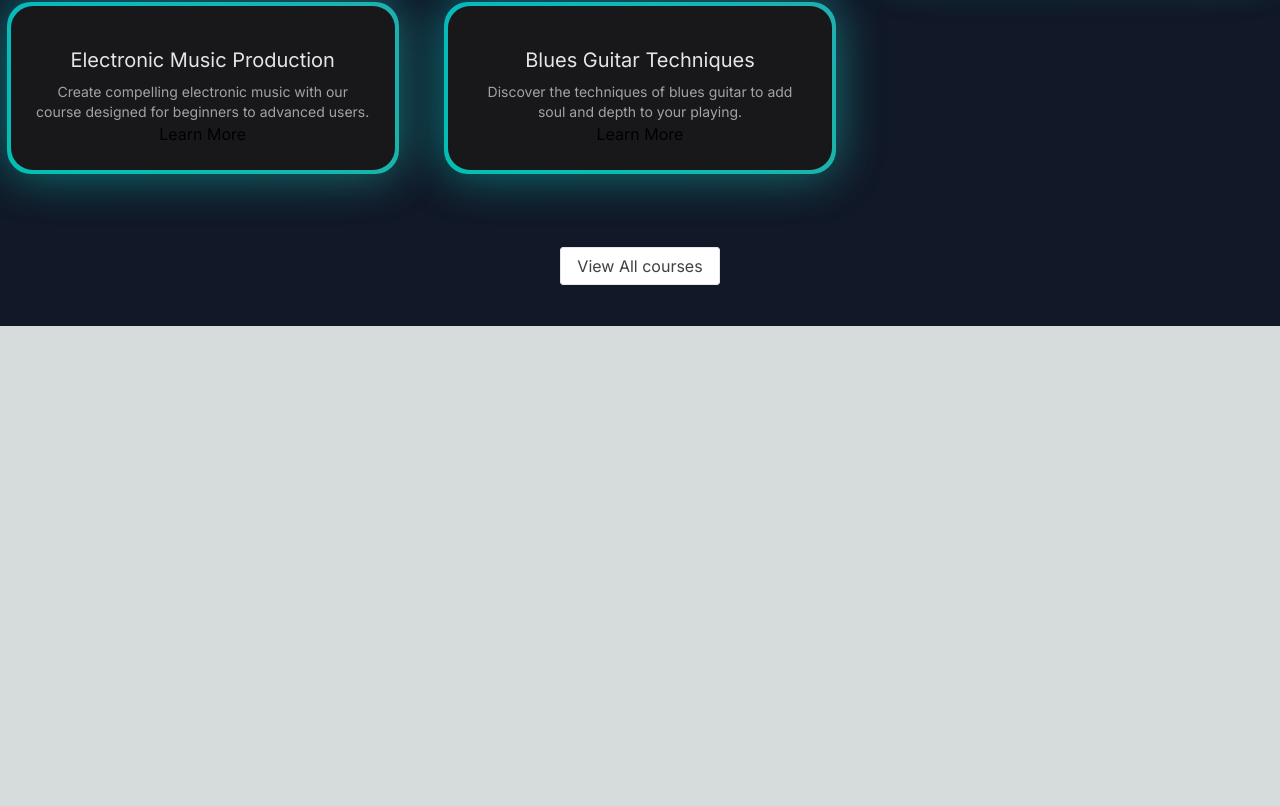
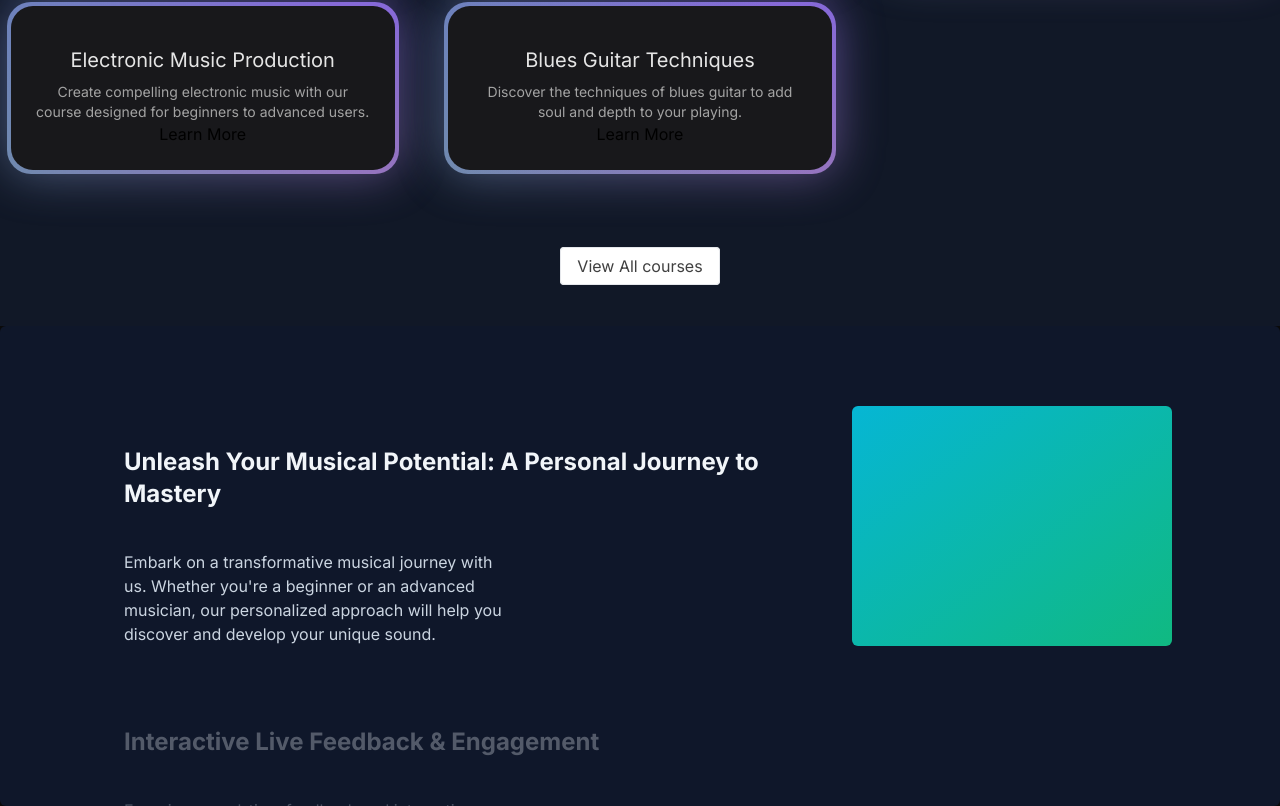
Before and after one commit to aditya-k-maurya/music-nextjs, a Next.js app: page / in a window 1280 px wide. Shown: the part 1022-1828 px from the top of the page. Before the commit the page ends 1348 px from the top, so only its background shows below. Built offline with nearby package versions, Linux system fonts and the light colour scheme.

Commit message:
whyChooseUs section

```diff
--- a/src/app/page.tsx
+++ b/src/app/page.tsx
@@ -1,11 +1,13 @@
 import FeaturedCourses from "@/components/FeaturedCourses";
 import HeroSection from "@/components/HeroSection";
+import WhyChooseUs from "@/components/WhyChooseUs";
 
 export default function Home() {
   return (
     <main className="min-h-screen bg-black/[0.96] antialiased bg-grid-white/[0.02]">
       <HeroSection />
-      <FeaturedCourses/>
+      <FeaturedCourses />
+      <WhyChooseUs/>
     </main>
   );
 }
--- /dev/null
+++ b/src/components/WhyChooseUs.tsx
@@ -0,0 +1,37 @@
+"use client"
+import React from 'react'
+import { StickyScroll } from './ui/sticky-scroll-reveal';
+
+const musicSchoolContent = [
+	{
+		title: "Unleash Your Musical Potential: A Personal Journey to Mastery",
+		description:
+			"Embark on a transformative musical journey with us. Whether you're a beginner or an advanced musician, our personalized approach will help you discover and develop your unique sound.",
+	},
+	{
+		title: "Interactive Live Feedback & Engagement",
+		description:
+			"Experience real-time feedback and interactive engagement with our expert instructors. Get personalized tips and guidance during live sessions to accelerate your learning process.",
+	},
+	{
+		title: "Innovative Curriculum Tailored for You",
+		description:
+			"Stay ahead of the curve with our cutting-edge curriculum. Designed by industry professionals, our courses are constantly updated to include the latest trends and techniques in music.",
+	},
+	{
+		title: "Endless Learning Opportunities",
+		description:
+			"Explore a world of musical possibilities with our extensive course offerings. From beginner to advanced levels, our diverse programs ensure that there's always something new to learn.",
+	},
+];
+
+
+const WhyChooseUs = () => {
+  return (
+    <div>
+      <StickyScroll content={musicSchoolContent}></StickyScroll>
+    </div>
+  )
+}
+
+export default WhyChooseUs
--- /dev/null
+++ b/src/components/ui/sticky-scroll-reveal.tsx
@@ -0,0 +1,108 @@
+"use client";
+import React, { useEffect, useRef, useState } from "react";
+import { useMotionValueEvent, useScroll } from "framer-motion";
+import { motion } from "framer-motion";
+import { cn } from "@/utils/cn";
+
+export const StickyScroll = ({
+	content,
+	contentClassName,
+}: {
+	content: {
+		title: string;
+		description: string;
+		content?: React.ReactNode | any;
+	}[];
+	contentClassName?: string;
+}) => {
+	const [activeCard, setActiveCard] = React.useState(0);
+	const ref = useRef<any>(null);
+	const { scrollYProgress } = useScroll({
+		// uncomment line 22 and comment line 23 if you DONT want the overflow container and want to have it change on the entire page scroll
+		// target: ref
+		container: ref,
+		offset: ["start start", "end start"],
+	});
+	const cardLength = content.length;
+
+	useMotionValueEvent(scrollYProgress, "change", (latest) => {
+		const cardsBreakpoints = content.map((_, index) => index / cardLength);
+		const closestBreakpointIndex = cardsBreakpoints.reduce(
+			(acc, breakpoint, index) => {
+				const distance = Math.abs(latest - breakpoint);
+				if (distance < Math.abs(latest - cardsBreakpoints[acc])) {
+					return index;
+				}
+				return acc;
+			},
+			0
+		);
+		setActiveCard(closestBreakpointIndex);
+	});
+
+	const backgroundColors = [
+		"var(--slate-900)",
+		"var(--black)",
+		"var(--neutral-900)",
+	];
+	const linearGradients = [
+		"linear-gradient(to bottom right, var(--cyan-500), var(--emerald-500))",
+		"linear-gradient(to bottom right, var(--pink-500), var(--indigo-500))",
+		"linear-gradient(to bottom right, var(--orange-500), var(--yellow-500))",
+	];
+
+	const [backgroundGradient, setBackgroundGradient] = useState(
+		linearGradients[0]
+	);
+
+	useEffect(() => {
+		setBackgroundGradient(linearGradients[activeCard % linearGradients.length]);
+	}, [activeCard]);
+
+	return (
+		<motion.div
+			animate={{
+				backgroundColor: backgroundColors[activeCard % backgroundColors.length],
+			}}
+			className="h-[30rem] overflow-y-auto flex justify-center relative space-x-10 rounded-md p-10"
+			ref={ref}>
+			<div className="div relative flex items-start px-4">
+				<div className="max-w-2xl">
+					{content.map((item, index) => (
+						<div key={item.title + index} className="my-20">
+							<motion.h2
+								initial={{
+									opacity: 0,
+								}}
+								animate={{
+									opacity: activeCard === index ? 1 : 0.3,
+								}}
+								className="text-2xl font-bold text-slate-100">
+								{item.title}
+							</motion.h2>
+							<motion.p
+								initial={{
+									opacity: 0,
+								}}
+								animate={{
+									opacity: activeCard === index ? 1 : 0.3,
+								}}
+								className="text-kg text-slate-300 max-w-sm mt-10">
+								{item.description}
+							</motion.p>
+						</div>
+					))}
+					<div className="h-40" />
+				</div>
+			</div>
+			<div
+				style={{ background: backgroundGradient }}
+				className={cn(
+					"hidden lg:block h-60 w-80 rounded-md bg-white sticky top-10 overflow-hidden",
+					contentClassName
+				)}>
+				{content[activeCard].content ?? null}
+			</div>
+		</motion.div>
+	);
+};
```
